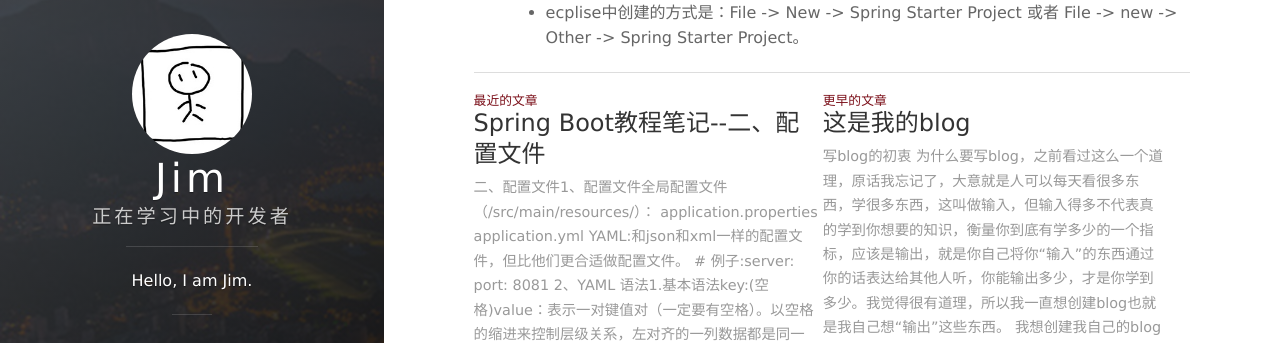
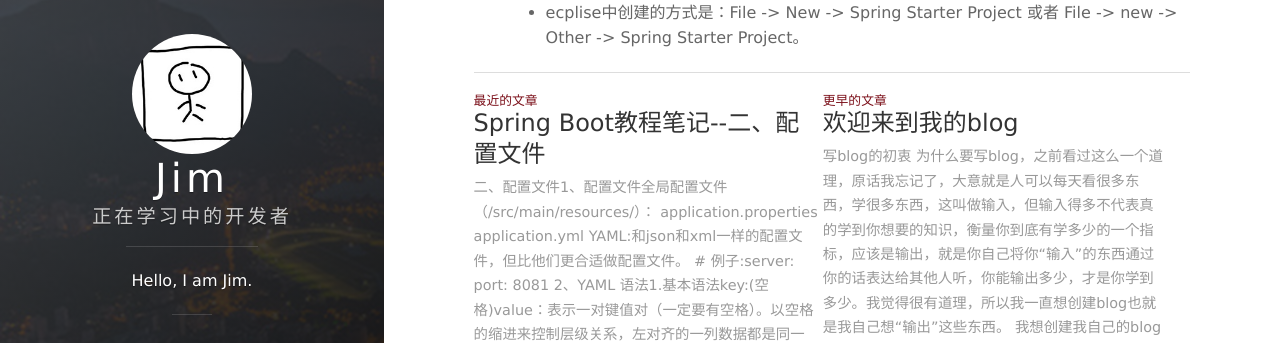
Before and after one commit to Jim0618/Jim0618.github.io, a Jekyll site: the page built from _posts/2018-07-21-Spring-Boot-cross-the-threshold.MD, in a window 1280 px wide and 900 px high, scrolled down 9662 px. Shown: the part 224-567 px from the top of the window. Built offline with Jekyll 4.4.1, drawn with Linux system fonts in a browser that asks for light colours; nearby versions of some CDN libraries; comment, search, counter and statistics services are not loaded.

Commit message:
Update 2018-07-18-tht-first-blog-post.md

```diff
--- a/_posts/2018-07-18-tht-first-blog-post.md
+++ b/_posts/2018-07-18-tht-first-blog-post.md
@@ -1,6 +1,6 @@
 ---
 layout: post
-title: 这是我的blog
+title: 欢迎来到我的blog
 ---
 
 * ### 写blog的初衷
```
